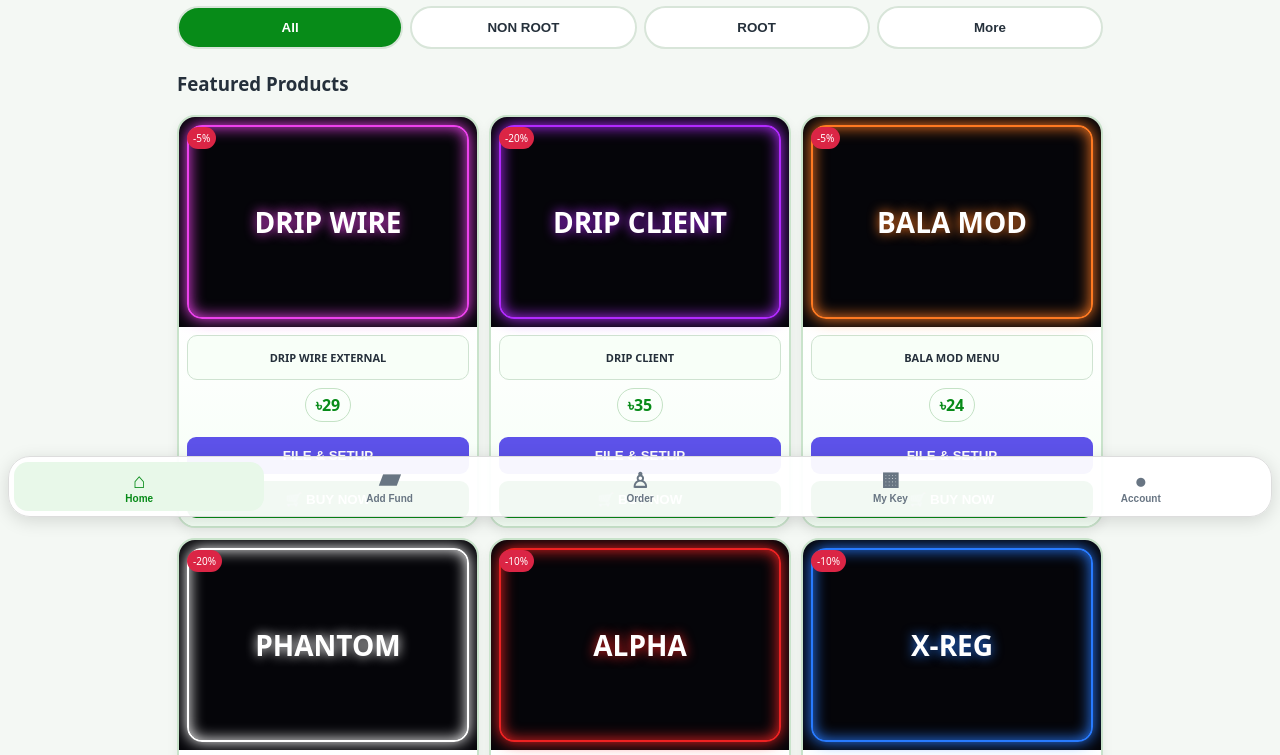
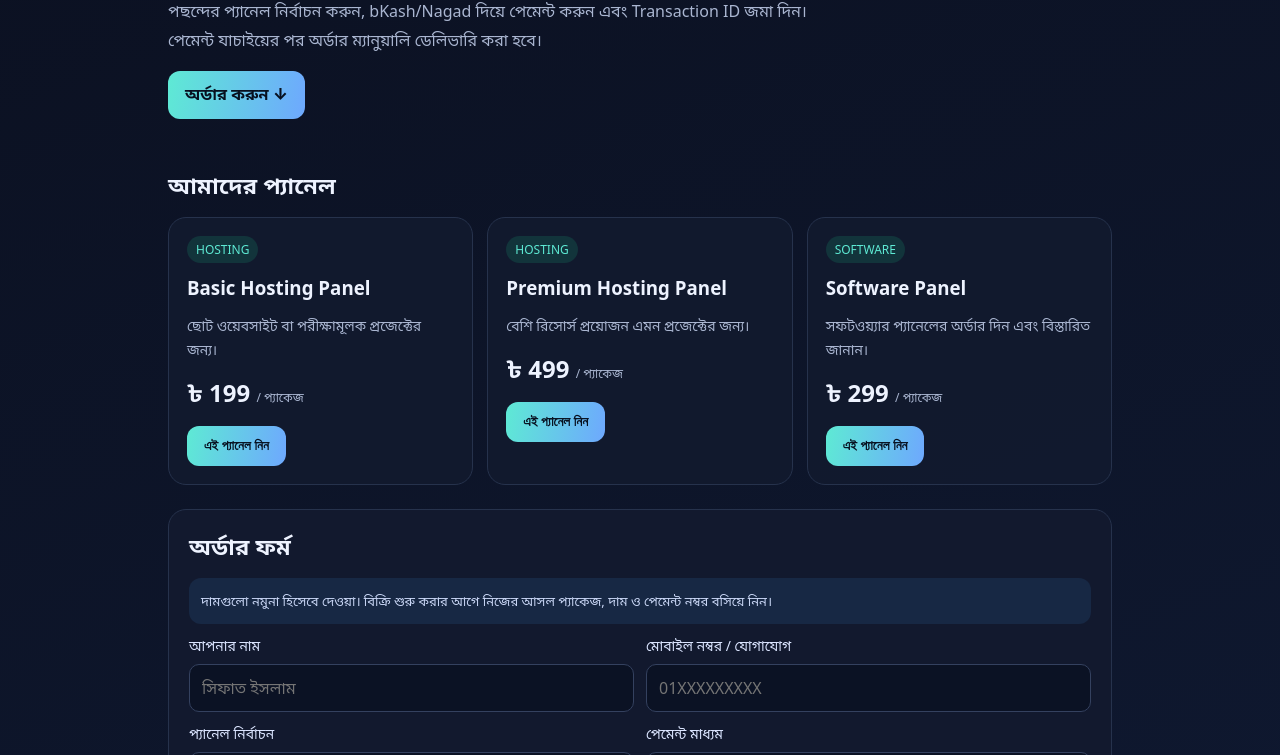
Before and after one commit to shifat3sy6/Panel-sell-BD, a website: page index.html in a window 1280 px wide. Shown: the part 276-1031 px from the top of the page. Drawn offline with Linux system fonts and the light colour scheme.

Commit message:
Add files via upload

```diff
--- a/index.html
+++ b/index.html
@@ -3,126 +3,87 @@
 <head>
 <meta charset="utf-8">
 <meta name="viewport" content="width=device-width, initial-scale=1">
-<title>PanelSell</title>
+<title>Panel Sell BD</title>
+<meta name="description" content="Hosting ও Software Panel অর্ডার করুন — Panel Sell BD">
 <style>
-:root{--green:#078b18;--dark:#08162a;--line:#d8e5d9;--bg:#f4f8f4}
-*{box-sizing:border-box}
-body{margin:0;background:var(--bg);color:#25303b;font-family:system-ui,Arial,sans-serif;padding-bottom:88px}
-header{position:sticky;top:0;z-index:3;padding:12px;background:linear-gradient(110deg,#0a921a,#006c12);border-radius:0 0 20px 20px}
-.top{display:flex;gap:8px;align-items:center;background:#f7fff7;border:2px solid #dce9dc;border-radius:40px;padding:6px}
-.circle{width:42px;height:42px;border:2px solid #b7d7b9;border-radius:50%;background:var(--green);color:#fff;font-size:21px}
-.brand{flex:1;text-align:center;font-weight:900;letter-spacing:1px;color:var(--green);font-size:18px}
-.money{background:#087d16;color:#fff;border-radius:25px;padding:10px;font-weight:800;font-size:12px}
-main{max-width:950px;margin:auto;padding:12px}
-.banner{min-height:165px;border-radius:20px;background:radial-gradient(ellipse at 20% 70%,#a23b20 0,transparent 32%),linear-gradient(110deg,#080d19,#102a42 58%,#050911);display:flex;align-items:center;justify-content:flex-end;padding:18px;color:#fff;margin:5px 0 18px}
-.banner-copy{text-align:center;width:72%}
-.banner h2{display:inline-block;background:#ffec29;color:#080808;padding:5px 10px;border-radius:5px;font-size:clamp(17px,4vw,28px);margin:0}
-.banner p{font-size:12px;letter-spacing:1px}
-.pay-logos{display:flex;gap:6px;justify-content:center;flex-wrap:wrap}
-.pay-logos span{background:#fff;color:#152c59;border-radius:8px;padding:8px;font-size:11px;font-weight:900}
-.cats{display:grid;grid-template-columns:repeat(4,minmax(0,1fr));gap:7px;margin:16px 0 22px}
-.cat{border:2px solid var(--line);background:#fff;border-radius:25px;padding:12px 4px;font-weight:800;color:#25303b}
-.cat.active{background:var(--green);color:#fff}
-.products{display:grid;grid-template-columns:repeat(3,minmax(0,1fr));gap:10px}
-.product{background:#fff;border:2px solid #c9e3cb;border-radius:18px;overflow:hidden;box-shadow:0 4px 12px #0001}
-.art{height:clamp(110px,26vw,210px);background:#050509;color:#fff;display:grid;place-items:center;text-align:center;position:relative;padding:12px}
-.art:before{content:"";position:absolute;inset:8px;border:2px solid var(--c);border-radius:15px;box-shadow:0 0 15px var(--c),inset 0 0 15px var(--c)}
-.art b{font-size:clamp(14px,3vw,28px);position:relative;text-shadow:0 0 12px var(--c)}
-.off{position:absolute;top:10px;left:8px;background:#db2545;border-radius:12px;padding:4px 6px;font-size:10px}
-.body{text-align:center;padding:8px;background:linear-gradient(#fff,#f4fff5)}
-.name{border:1px solid #cfe3d1;background:#f8fff8;border-radius:10px;min-height:45px;display:grid;place-items:center;font-size:11px;font-weight:900;padding:4px}
-.price{display:inline-block;color:var(--green);border:1px solid #c4e2c5;border-radius:22px;padding:5px 10px;margin:8px 0;font-weight:900}
-.btn{display:block;width:100%;padding:11px 4px;border:0;border-radius:9px;color:#fff;font-weight:850;margin-top:7px;background:var(--green)}
-.btn.alt{background:#5d52e9}
-.panel{background:#fff;border:1px solid #dfe8df;border-radius:16px;padding:16px;margin:14px 0}
-.hidden{display:none!important}
-label{display:block;margin:12px 0;font-size:13px}
-input,select{display:block;width:100%;padding:12px;border:1px solid #d5ddd6;border-radius:9px;margin-top:5px;font:inherit}
-.bottom{position:fixed;bottom:7px;left:8px;right:8px;background:#fffffff2;border:1px solid #ddd;border-radius:22px;padding:5px;display:grid;grid-template-columns:repeat(5,1fr);z-index:4;box-shadow:0 4px 18px #0002}
-.nav{border:0;background:transparent;color:#687583;padding:7px 1px;font-size:10px;font-weight:800;border-radius:14px}
-.nav span{display:block;font-size:21px}
-.nav.active{color:var(--green);background:#e8f8e9}
-.note{font-size:12px;color:#735c24;background:#fff5dd;padding:12px;border-radius:10px;margin-top:14px;line-height:1.5}
-.tablewrap{overflow:auto}table{width:100%;border-collapse:collapse}td,th{text-align:left;padding:8px;border-bottom:1px solid #ddd;font-size:12px}
-@media(max-width:430px){.products{grid-template-columns:repeat(2,minmax(0,1fr));gap:8px}.art{height:130px}.banner-copy{width:78%}.brand{font-size:14px}.money{padding:8px 5px}.circle{width:36px;height:36px}.cat{font-size:11px;padding:10px 2px}}
+:root{--bg:#0b1020;--card:#121a2e;--line:#26324c;--text:#eef3ff;--muted:#aab6d1;--blue:#6ea8fe;--cyan:#5eead4}
+*{box-sizing:border-box}body{margin:0;background:linear-gradient(160deg,#0b1020,#101b35);color:var(--text);font-family:system-ui,-apple-system,"Noto Sans Bengali",sans-serif}
+.wrap{max-width:980px;margin:auto;padding:18px}.nav{display:flex;align-items:center;justify-content:space-between;gap:12px;padding:12px 0 24px}.brand{font-size:21px;font-weight:800}.brand span{color:var(--cyan)}.pill{border:1px solid var(--line);border-radius:999px;padding:8px 12px;color:var(--muted);font-size:13px}
+.hero{padding:26px 0 28px}.eyebrow{color:var(--cyan);font-weight:700;font-size:13px}.hero h1{font-size:clamp(30px,7vw,48px);line-height:1.15;margin:12px 0}.hero p{color:var(--muted);line-height:1.8;max-width:650px}.btn{display:inline-block;background:linear-gradient(100deg,#5eead4,#6ea8fe);color:#07101f;text-decoration:none;border:0;border-radius:12px;padding:12px 17px;font-weight:800;cursor:pointer}
+.section-title{margin:22px 0 14px;font-size:23px}.grid{display:grid;grid-template-columns:repeat(auto-fit,minmax(220px,1fr));gap:14px}.card{background:rgba(18,26,46,.94);border:1px solid var(--line);border-radius:18px;padding:18px}.tag{display:inline-block;color:var(--cyan);font-size:12px;background:#12343b;padding:5px 9px;border-radius:999px}.card h3{margin:12px 0 6px}.card p{color:var(--muted);font-size:14px;line-height:1.7}.price{font-size:24px;font-weight:800;margin:14px 0}.price small{font-size:12px;color:var(--muted);font-weight:500}
+.panel{margin-top:24px;background:rgba(18,26,46,.96);border:1px solid var(--line);border-radius:18px;padding:20px}.formgrid{display:grid;grid-template-columns:1fr 1fr;gap:12px}.field{display:flex;flex-direction:column;gap:7px}.field.full{grid-column:1/-1}label{font-size:14px;color:#dbe5ff}input,select,textarea{width:100%;background:#0b1224;color:var(--text);border:1px solid #34415f;border-radius:10px;padding:12px;font:inherit}textarea{min-height:85px;resize:vertical}.hint{font-size:12px;color:var(--muted);line-height:1.7}.paybox{border:1px dashed #405276;padding:14px;border-radius:12px;margin:12px 0;line-height:1.9}.paybox strong{color:var(--cyan)}.notice{padding:12px;border-radius:12px;background:#172844;color:#cbd8f7;font-size:13px;line-height:1.7;margin:12px 0}.status{margin-top:12px;font-size:14px;line-height:1.7}.footer{color:var(--muted);text-align:center;padding:30px 0;font-size:13px}
+@media(max-width:560px){.formgrid{grid-template-columns:1fr}.field.full{grid-column:auto}.wrap{padding:14px}.panel{padding:15px}}
 </style>
 </head>
 <body>
-<header><div class="top">
-<button class="circle" onclick="showPage('home')" aria-label="Home">⌂</button>
-<div class="brand">PANELSELL</div><div class="money">🇧🇩 BDT</div>
-<button class="circle" onclick="showPage('account')" aria-label="Account">☰</button>
-</div></header>
-<main>
-<section id="home">
-<div class="banner"><div class="banner-copy"><h2>PANELSELL STORE</h2><div class="pay-logos"><span>bKash</span><span>Nagad</span><span>Rocket</span></div><p>DIGITAL PRODUCTS STORE</p></div></div>
-<div class="cats">
-<button class="cat active" onclick="filterProducts('All',this)">All</button>
-<button class="cat" onclick="filterProducts('NON ROOT',this)">NON ROOT</button>
-<button class="cat" onclick="filterProducts('ROOT',this)">ROOT</button>
-<button class="cat" onclick="filterProducts('More',this)">More</button>
+<div class="wrap">
+  <nav class="nav"><div class="brand">⚡ Panel <span>Sell BD</span></div><div class="pill">বাংলাদেশ 🇧🇩</div></nav>
+  <header class="hero">
+    <div class="eyebrow">HOSTING & SOFTWARE PANELS</div>
+    <h1>আপনার প্রয়োজনীয় প্যানেল,<br>এক জায়গায়।</h1>
+    <p>পছন্দের প্যানেল নির্বাচন করুন, bKash/Nagad দিয়ে পেমেন্ট করুন এবং Transaction ID জমা দিন। পেমেন্ট যাচাইয়ের পর অর্ডার ম্যানুয়ালি ডেলিভারি করা হবে।</p>
+    <a class="btn" href="#order">অর্ডার করুন ↓</a>
+  </header>
+
+  <h2 class="section-title">আমাদের প্যানেল</h2>
+  <div class="grid" id="products">
+    <article class="card"><span class="tag">HOSTING</span><h3>Basic Hosting Panel</h3><p>ছোট ওয়েবসাইট বা পরীক্ষামূলক প্রজেক্টের জন্য।</p><div class="price">৳ 199 <small>/ প্যাকেজ</small></div><button class="btn choose" data-product="Basic Hosting Panel" data-price="199">এই প্যানেল নিন</button></article>
+    <article class="card"><span class="tag">HOSTING</span><h3>Premium Hosting Panel</h3><p>বেশি রিসোর্স প্রয়োজন এমন প্রজেক্টের জন্য।</p><div class="price">৳ 499 <small>/ প্যাকেজ</small></div><button class="btn choose" data-product="Premium Hosting Panel" data-price="499">এই প্যানেল নিন</button></article>
+    <article class="card"><span class="tag">SOFTWARE</span><h3>Software Panel</h3><p>সফটওয়্যার প্যানেলের অর্ডার দিন এবং বিস্তারিত জানান।</p><div class="price">৳ 299 <small>/ প্যাকেজ</small></div><button class="btn choose" data-product="Software Panel" data-price="299">এই প্যানেল নিন</button></article>
+  </div>
+
+  <section class="panel" id="order">
+    <h2 class="section-title" style="margin-top:0">অর্ডার ফর্ম</h2>
+    <div class="notice">দামগুলো নমুনা হিসেবে দেওয়া। বিক্রি শুরু করার আগে নিজের আসল প্যাকেজ, দাম ও পেমেন্ট নম্বর বসিয়ে নিন।</div>
+    <form id="orderForm">
+      <div class="formgrid">
+        <div class="field"><label for="customer">আপনার নাম</label><input id="customer" required maxlength="80" placeholder="সিফাত ইসলাম"></div>
+        <div class="field"><label for="contact">মোবাইল নম্বর / যোগাযোগ</label><input id="contact" required maxlength="40" placeholder="01XXXXXXXXX"></div>
+        <div class="field"><label for="product">প্যানেল নির্বাচন</label><select id="product" required><option value="">প্যানেল বাছুন</option><option value="Basic Hosting Panel" data-price="199">Basic Hosting Panel — ৳199</option><option value="Premium Hosting Panel" data-price="499">Premium Hosting Panel — ৳499</option><option value="Software Panel" data-price="299">Software Panel — ৳299</option></select></div>
+        <div class="field"><label for="payment">পেমেন্ট মাধ্যম</label><select id="payment" required><option value="">বাছুন</option><option>bKash</option><option>Nagad</option></select></div>
+        <div class="field"><label for="trx">Transaction ID</label><input id="trx" required maxlength="100" placeholder="পেমেন্টের TrxID"></div>
+        <div class="field"><label for="amount">পেমেন্টের পরিমাণ (৳)</label><input id="amount" type="number" min="1" required placeholder="যেমন 199"></div>
+        <div class="field full"><label for="details">অতিরিক্ত তথ্য (ঐচ্ছিক)</label><textarea id="details" maxlength="1000" placeholder="কোনো বিশেষ প্রয়োজন থাকলে লিখুন"></textarea></div>
+      </div>
+      <div class="paybox"><strong>পেমেন্ট নম্বর</strong><br>bKash: <span id="bkash">01779071812</span><br>Nagad: <span id="nagad">01779071812</span><div class="hint">এখানে আপনার নিজের Merchant/Personal payment number বসাবেন। পেমেন্ট করার আগে সঠিক নম্বর নিশ্চিত করুন।</div></div>
+      <button class="btn" type="submit" style="width:100%">অর্ডার জমা দিন</button>
+      <div id="status" class="status" role="status"></div>
+    </form>
+    <p class="hint">এই প্রাথমিক সংস্করণে ফর্মটি WhatsApp-এ অর্ডারের তথ্য পাঠানোর জন্য প্রস্তুত। নিচের কোডে নিজের WhatsApp নম্বর না বসালে অর্ডার পাঠানো হবে না। Firebase-এ অর্ডার সংরক্ষণ ও নিরাপদ Admin Panel পরের ধাপে যুক্ত করতে হবে।</p>
+  </section>
+  <footer class="footer">© <span id="year"></span> Panel Sell BD · পেমেন্ট যাচাইয়ের পর ম্যানুয়াল ডেলিভারি</footer>
 </div>
-<h3>Featured Products</h3><div class="products" id="products"></div>
-<div class="note">এটি শুধু সামনের দিকের ডেমো। এখানে কোনো আসল পেমেন্ট, অ্যাকাউন্ট, অর্ডার ডেলিভারি বা ফাইল ডাউনলোড চালু নেই। টাকা বা পাসওয়ার্ড দেবেন না।</div>
-</section>
-<section id="fund" class="panel hidden"><h2>Add Fund</h2>
-<form onsubmit="demoPayment(event)">
-<label>পেমেন্ট পদ্ধতি<select id="method"><option>bKash</option><option>Nagad</option><option>Rocket</option></select></label>
-<label>পরিমাণ (৳)<input id="amount" type="number" min="1" step="1" required></label>
-<label>ট্রানজ্যাকশন রেফারেন্স<input id="trx" minlength="4" required></label>
-<button class="btn">ডেমো রিকোয়েস্ট দেখুন</button><p id="paymsg" role="status"></p>
-</form></section>
-<section id="orders" class="panel hidden"><h2>আমার অর্ডার</h2><div class="tablewrap"><table><thead><tr><th>পণ্য</th><th>মূল্য</th><th>স্ট্যাটাস</th></tr></thead><tbody id="orderrows"><tr><td colspan="3">এখনো কোনো ডেমো অর্ডার নেই</td></tr></tbody></table></div></section>
-<section id="keys" class="panel hidden"><h2>My Key</h2><p>ডেমোতে কোনো key বা download delivery নেই।</p></section>
-<section id="account" class="panel hidden"><h2>Account</h2><p>এটি একটি ডেমো অ্যাকাউন্ট পেজ। আসল লগইন এখনো যুক্ত নয়।</p><button class="btn" onclick="alert('আসল লগইন চালু করতে নিরাপদ backend লাগবে।')">লগইন সম্পর্কে</button><p>ডেমো ব্যালেন্স: ৳0.00</p></section>
-</main>
-<nav class="bottom">
-<button class="nav active" onclick="showPage('home',this)"><span>⌂</span>Home</button>
-<button class="nav" onclick="showPage('fund',this)"><span>▰</span>Add Fund</button>
-<button class="nav" onclick="showPage('orders',this)"><span>♙</span>Order</button>
-<button class="nav" onclick="showPage('keys',this)"><span>▦</span>My Key</button>
-<button class="nav" onclick="showPage('account',this)"><span>●</span>Account</button>
-</nav>
 <script>
-const products=[
-{name:'DRIP WIRE EXTERNAL',cat:'ROOT',price:29,art:'DRIP WIRE',color:'#ed42ed',off:'-5%'},
-{name:'DRIP CLIENT',cat:'NON ROOT',price:35,art:'DRIP CLIENT',color:'#b22aff',off:'-20%'},
-{name:'BALA MOD MENU',cat:'NON ROOT',price:24,art:'BALA MOD',color:'#ff7a22',off:'-5%'},
-{name:'PHANTOM ANDROID & IOS',cat:'More',price:12,art:'PHANTOM',color:'#fff',off:'-20%'},
-{name:'ALPHA DIGITAL TOOL',cat:'NON ROOT',price:20,art:'ALPHA',color:'#e22',off:'-10%'},
-{name:'X-REG UTILITY',cat:'NON ROOT',price:20,art:'X-REG',color:'#287bff',off:'-10%'}
-];
-let selectedCategory='All';
-let demoOrders=[];
-function renderProducts(){
- const list=products.filter(p=>selectedCategory==='All'||p.cat===selectedCategory);
- document.getElementById('products').innerHTML=list.map((p,i)=>`<article class="product"><div class="art" style="--c:${p.color}"><span class="off">${p.off}</span><b>${p.art}</b></div><div class="body"><div class="name">${p.name}</div><div class="price">৳${p.price}</div><button class="btn alt" onclick="showInfo('${p.name}')">FILE &amp; SETUP</button><button class="btn" onclick="buyDemo('${p.name}',${p.price})">🛒 BUY NOW</button></div></article>`).join('');
-}
-function filterProducts(category,button){
- selectedCategory=category;
- document.querySelectorAll('.cats .cat').forEach(b=>b.classList.remove('active'));
- button.classList.add('active');
- renderProducts();
-}
-function showPage(id,button){
- document.querySelectorAll('main > section').forEach(s=>s.classList.add('hidden'));
- document.getElementById(id).classList.remove('hidden');
- document.querySelectorAll('.nav').forEach(b=>b.classList.remove('active'));
- if(button)button.classList.add('active');
- else if(id==='home')document.querySelector('.nav').classList.add('active');
-}
-function showInfo(name){alert(name+'\\nএটি ডেমো। আসল ফাইল/সেটআপ ডাউনলোড যুক্ত করা নেই।');}
-function buyDemo(name,price){
- if(!confirm(name+' — ৳'+price+'\\nএটি শুধু ডেমো অর্ডার; কোনো টাকা নেওয়া হবে না। চালাবেন?'))return;
- demoOrders.push({name,price,status:'ডেমো'});
- document.getElementById('orderrows').innerHTML=demoOrders.map(o=>`<tr><td>${o.name}</td><td>৳${o.price}</td><td>${o.status}</td></tr>`).join('');
- showPage('orders',document.querySelectorAll('.nav')[2]);
-}
-function demoPayment(e){
- e.preventDefault();
- document.getElementById('paymsg').textContent='এটি শুধু ডেমো। কোনো পেমেন্ট পাঠানো হয়নি এবং কোনো ফান্ড যোগ হয়নি।';
-}
-renderProducts();
+const WHATSAPP_NUMBER = ""; // দেশের কোডসহ নম্বর দিন, যেমন 8801779071812 (শুধু সংখ্যা)
+document.getElementById("year").textContent = new Date().getFullYear();
+document.querySelectorAll(".choose").forEach(btn => btn.addEventListener("click", () => {
+  document.getElementById("product").value = btn.dataset.product;
+  document.getElementById("amount").value = btn.dataset.price;
+  document.getElementById("order").scrollIntoView({behavior:"smooth"});
+}));
+document.getElementById("product").addEventListener("change", e => {
+  const option = e.target.selectedOptions[0];
+  if(option && option.dataset.price) document.getElementById("amount").value = option.dataset.price;
+});
+document.getElementById("orderForm").addEventListener("submit", e => {
+  e.preventDefault();
+  const status = document.getElementById("status");
+  if(!WHATSAPP_NUMBER){
+    status.textContent = "অর্ডার ফর্ম তৈরি আছে। সাইট চালুর আগে কোডে WHATSAPP_NUMBER-এ আপনার WhatsApp নম্বর বসাতে হবে।";
+    return;
+  }
+  const data = {
+    নাম: document.getElementById("customer").value.trim(),
+    যোগাযোগ: document.getElementById("contact").value.trim(),
+    প্যানেল: document.getElementById("product").value,
+    মাধ্যম: document.getElementById("payment").value,
+    Transaction_ID: document.getElementById("trx").value.trim(),
+    পরিমাণ: document.getElementById("amount").value,
+    অতিরিক্ত_তথ্য: document.getElementById("details").value.trim()
+  };
+  const msg = "Panel Sell BD - নতুন অর্ডার%0A" + Object.entries(data).map(([k,v]) => `${k}: ${v}`).join("%0A");
+  window.location.href = `https://wa.me/${WHATSAPP_NUMBER}?text=${encodeURIComponent(msg.replaceAll("%0A","\n"))}`;
+});
 </script>
 </body>
 </html>
```
